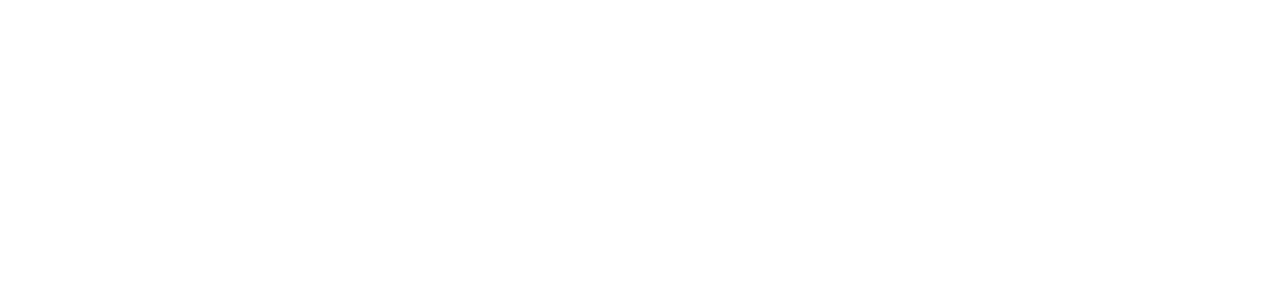
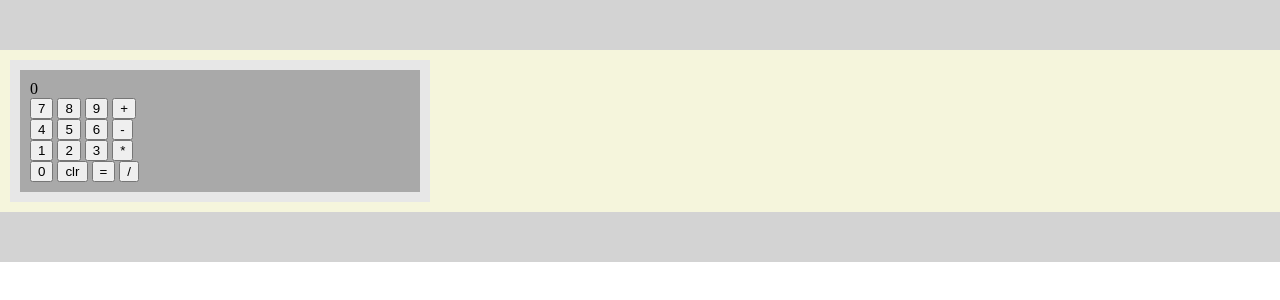
Before and after one commit to raul-gonzales/basic-web-calculator, a website: page index.html in a window 1280 px wide. Drawn offline with Linux system fonts and the light colour scheme.

Commit message:
Base GUI added

```diff
--- a/index.html
+++ b/index.html
@@ -8,6 +8,42 @@
     <title>Basic Web Calculator</title>
   </head>
   <body>
-
+    <div class="header-container"></div>
+    <div class="calculator-container">
+      <div class="calculator-outer-case">
+        <div class="calculator-inner-case">
+          <div class="result-display">
+            0
+          </div>
+          <div class="calculator-buttons-container">
+            <div class="button-row">
+              <button>7</button>
+              <button>8</button>
+              <button>9</button>
+              <button>+</button>
+            </div>
+            <div class="button-row">
+              <button>4</button>
+              <button>5</button>
+              <button>6</button>
+              <button>-</button>
+            </div>
+            <div class="button-row">
+              <button>1</button>
+              <button>2</button>
+              <button>3</button>
+              <button>*</button>
+            </div>
+            <div class="button-row">
+              <button>0</button>
+              <button>clr</button>
+              <button>=</button>
+              <button>/</button>
+            </div>
+          </div>
+        </div>
+      </div>
+    </div>
+    <div class="footer-container"></div>
   </body>
 </html>
--- a/style.css
+++ b/style.css
@@ -0,0 +1,40 @@
+:root {
+  --main-bg-color: beige;
+  --calculator-outer-case-color: rgb(231, 231, 231);
+  --calculator-inner-case-color: darkgray;
+}
+
+* {
+  margin: 0;
+}
+
+body {
+  display: flexbox;
+}
+
+.header-container {
+  background-color: lightgray;
+  height: 50px;
+}
+
+.footer-container {
+  background-color: lightgray;
+  height: 50px;
+}
+
+.calculator-container {
+  display: flexbox;
+  background-color: beige;
+  padding: 10px;
+}
+
+.calculator-outer-case {
+  max-width: 400px;
+  padding: 10px;
+  background-color: var(--calculator-outer-case-color);
+}
+
+.calculator-inner-case {
+  padding: 10px;
+  background-color: var(--calculator-inner-case-color);
+}
```
